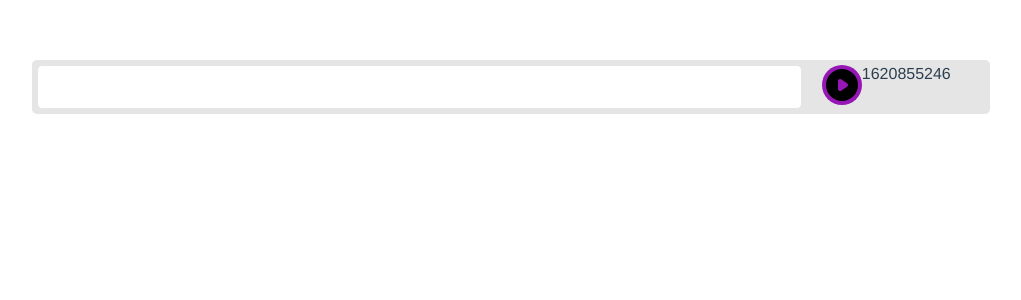
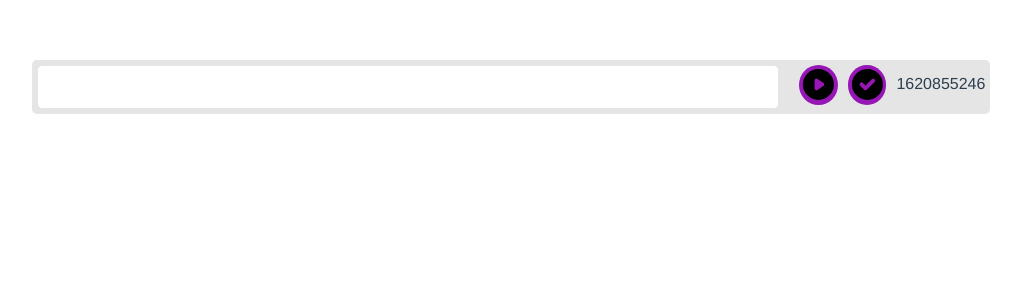
Before and after one commit to Thaekeh/toggl-timer-vue3, a Vue app: page / in a window 1280 px wide. Shown: the top 300 px of the page, without its empty margins (102-1123 px from the left). Built offline with nearby package versions, Linux system fonts and the light colour scheme.

Commit message:
Removed style, added functions

```diff
--- a/src/components/Timer.vue
+++ b/src/components/Timer.vue
@@ -22,12 +22,7 @@ export default {
 #time-paragraph {
     display: block;
     margin-bottom: auto;
-    margin-top: auto;
+    margin-top: 10px;
     height: 100%;
-    /* text-align: center; */
-    /* justify-self: center; */
-    text-justify: center;
-    justify-items: center;
-    justify-content: center;
 }
 </style>
--- a/src/components/TimerBar.vue
+++ b/src/components/TimerBar.vue
@@ -4,19 +4,26 @@
     <ToggleButton
       :timerIsRunning="timerIsRunning"
       @toggle-timer="toggleTimer()"
+      id="toggle-timer-button"
     />
+    <TimerButton @on-click="prepareSave()" />
     <Timer :timeInMilliSeconds="timeInMilliSeconds" :startDate="startDate" />
   </div>
+    <li v-for="(item, id) in savedSessions" :key="id">
+      {{id}}
+    </li>
 </template>
 
 <script>
 import ToggleButton from "./ToggleButton.vue";
+import TimerButton from "./TimerButton.vue";
 import Timer from "./Timer.vue";
 
 export default {
   name: "TimerBar",
   components: {
     ToggleButton,
+    TimerButton,
     Timer,
   },
   data() {
@@ -24,7 +31,10 @@ export default {
       timerIsRunning: false,
       timeInMilliSeconds: 0,
       interval: 0,
-      startDate: 0
+      startDate: 0,
+      id: 0,
+      savedSessions: [],
+      currentSession: {}
     };
   },
   methods: {
@@ -42,6 +52,16 @@ export default {
     },
     incrementTimer() {
       this.timeInMilliSeconds += 10;
+    },
+    prepareSave() {
+      this.savedSessions.push({id: this.getId()})
+    },
+    saveSession() {
+      this.$emit('save-session', this.currentSession)
+    },
+    getId() {
+      this.id += 1;
+      return this.id;
     }
   },
 };
@@ -57,6 +77,10 @@ export default {
   max-width: 75%;
 }
 
+#toggle-timer-button {
+  margin-right: 10px;
+}
+
 #title-input {
   border: 1px solid #e5e5e5;
   border-radius: 5px;
--- a/src/components/TimerButton.vue
+++ b/src/components/TimerButton.vue
@@ -1,23 +1,20 @@
 <template>
-  <button id="toggle-timer-button" @click="toggleTimer()">
-    <PauseIcon v-if="timerIsRunning" id="pause-icon" />
-    <PlayIcon v-else id="play-icon" />
+  <button id="toggle-timer-button" @click="emitMethod()">
+    <CheckCircleIcon />
   </button>
 </template>
 
 <script>
-import { PlayIcon, StopIcon, PauseIcon } from '@heroicons/vue/solid';
+import { CheckCircleIcon } from '@heroicons/vue/solid';
 
 export default {
-  name: 'ToggleButton',
+  name: 'TimerButton',
   components: {
-      PlayIcon,
-      StopIcon,
-      PauseIcon
+      CheckCircleIcon
   },
   methods: {
-      toggleTimer() {
-          this.$emit('toggle-timer')
+      emitMethod() {
+          this.$emit('on-click')
       }
   },
   props: ['timerIsRunning']
```
